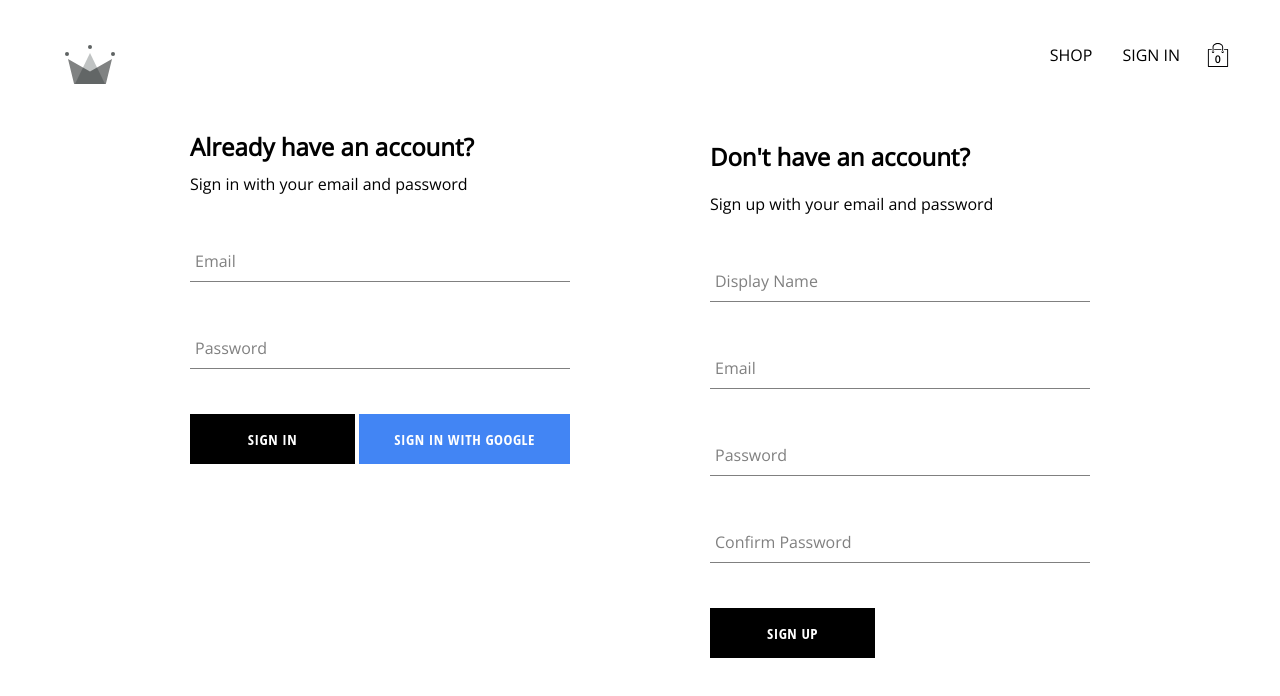
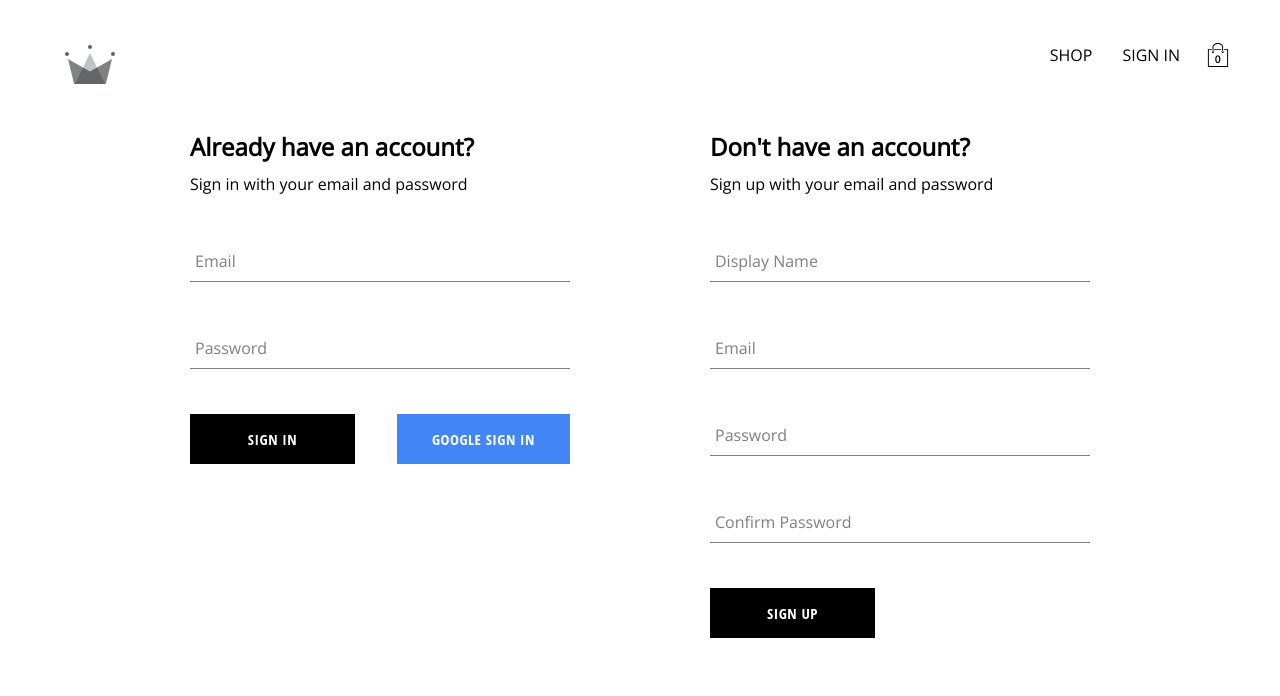
Before and after one commit to Joe-Collins-1986/clothes_store, a React (Create React App) app: page /auth in a window 1280 px wide. Shown: the top 696 px of the page. Built offline with nearby package versions, Linux system fonts and the light colour scheme; no server answers; the database is empty.

Commit message:
convert styles for sign in and sign up components

```diff
--- a/src/components/button/button.styles.js
+++ b/src/components/button/button.styles.js
@@ -28,6 +28,7 @@ export const BaseButton = styled.button`
 export const GoogleSignInButton = styled(BaseButton)`
     background-color: #4285f4;
     color: white;
+    margin-left: 10px;
 
     &:hover {
       background-color: #357ae8;
--- a/src/components/sign-in-form/SignInForm.jsx
+++ b/src/components/sign-in-form/SignInForm.jsx
@@ -73,7 +73,7 @@ const SignInForm = () => {
             type="button"
             onClick={signInWithGoogle}
           >
-            Sign In With Google
+            Google Sign In
           </Button>
         </ButtonsContainer>
       </form>
--- a/src/components/sign-up-form/SignUpForm.jsx
+++ b/src/components/sign-up-form/SignUpForm.jsx
@@ -1,6 +1,6 @@
-import { useState, useContext } from "react";
+import { useState } from "react";
+
 import FormInput from "../form-input/FormInput";
-import "../sign-up-form/sign-up-form-styles.scss";
 import Button from "../button/Button";
 
 import {
@@ -8,7 +8,9 @@ import {
   createUserDocumentFromAuth,
 } from "../../utils/firebase/firebase.utils";
 
-const defultFormFields = {
+import { SignUpContainer } from "./sign-up-form-styles";
+
+const defaultFormFields = {
   displayName: "",
   email: "",
   password: "",
@@ -16,17 +18,11 @@ const defultFormFields = {
 };
 
 const SignUpForm = () => {
-  const [formFields, setFormFields] = useState(defultFormFields);
+  const [formFields, setFormFields] = useState(defaultFormFields);
   const { displayName, email, password, confirmPassword } = formFields;
 
   const resetFormFields = () => {
-    setFormFields(defultFormFields);
-  };
-
-  const handleChange = (event) => {
-    const { name, value } = event.target;
-
-    setFormFields({ ...formFields, [name]: value });
+    setFormFields(defaultFormFields);
   };
 
   const handleSubmit = async (event) => {
@@ -47,14 +43,21 @@ const SignUpForm = () => {
       resetFormFields();
     } catch (error) {
       if (error.code === "auth/email-already-in-use") {
-        alert("Email already in use");
+        alert("Cannot create user, email already in use");
+      } else {
+        console.log("user creation encountered an error", error);
       }
-      console.log("user creation error", error);
     }
   };
 
+  const handleChange = (event) => {
+    const { name, value } = event.target;
+
+    setFormFields({ ...formFields, [name]: value });
+  };
+
   return (
-    <div className="sign-up-container">
+    <SignUpContainer>
       <h2>Don't have an account?</h2>
       <span>Sign up with your email and password</span>
       <form onSubmit={handleSubmit}>
@@ -95,7 +98,7 @@ const SignUpForm = () => {
         />
         <Button type="submit">Sign Up</Button>
       </form>
-    </div>
+    </SignUpContainer>
   );
 };
 
--- /dev/null
+++ b/src/components/sign-up-form/sign-up-form-styles.js
@@ -0,0 +1,11 @@
+import styled from "styled-components";
+
+export const SignUpContainer = styled.div`
+  display: flex;
+  flex-direction: column;
+  width: 380px;
+
+  h2 {
+    margin: 10px 0;
+  }
+`;
--- a/src/components/sign-up-form/sign-up-form-styles.scss
+++ /dev/null
@@ -1,9 +0,0 @@
-.sign-up-container {
-  display: flex;
-  flex-direction: column;
-  width: 380px;
-
-  h2 {
-    margin: 10px, 0;
-  }
-}
```
